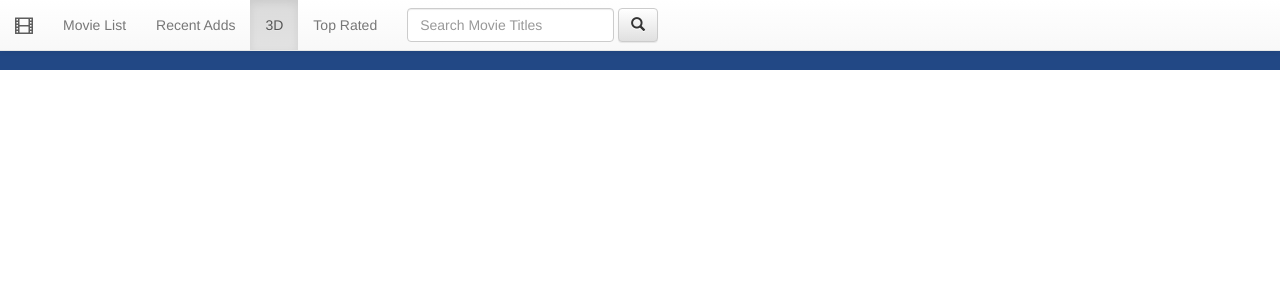
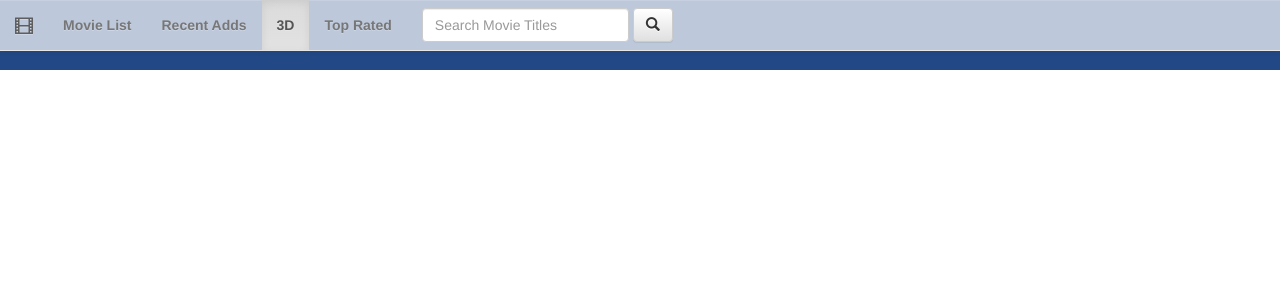
Before and after one commit to LobsterBandit/Movie_DB_App, a Flask app: page /3d/ in a window 1280 px wide. Shown: the top 300 px of the page. Run offline with Flask 2, Linux system fonts and the light colour scheme; data that the repository does not hold is empty; some libraries are stand-ins or nearby versions.

Commit message:
Messing with navbar opacity

```diff
--- a/app/Templates/base.html
+++ b/app/Templates/base.html
@@ -36,15 +36,15 @@
 				<div class="collapse navbar-collapse" id="home">
 					<ul class="nav navbar-nav">
 						<!--<li><a href={{ url_for('index') }}>Home</a></li>-->
-						<li><a href={{ url_for('paged_list') }}>Movie List</a></li>
-						<li><a href={{ url_for('recent') }}>Recent Adds</a></li>
-						<li><a href={{ url_for('movie_3d') }}>3D</a></li>
-						<li><a href={{ url_for('top_rated') }}>Top Rated</a></li>
+						<li><a href={{ url_for('paged_list') }}><strong>Movie List</strong></a></li>
+						<li><a href={{ url_for('recent') }}><strong>Recent Adds</strong></a></li>
+						<li><a href={{ url_for('movie_3d') }}><strong>3D</strong></a></li>
+						<li><a href={{ url_for('top_rated') }}><strong>Top Rated</strong></a></li>
 						<li><form class="navbar-form" role="search" action="/search" method=post>
                             {{ form.hidden_tag() }}
-							<div class="form-group">
-								<input type="text" class="form-control" name="search" placeholder="Search Movie Titles" value="{{ request.form.search }}">
-							</div>
+							<!--<div class="form-group">-->
+								<input type="search" class="form-control" name="search" placeholder="Search Movie Titles">
+							<!--</div>-->
 							<button type="submit" class="btn btn-default"><i class="glyphicon glyphicon-search"></i></button>
 						</form></li>
 					</ul>
@@ -62,6 +62,6 @@
 			$('ul.nav a').filter(function() {
 				return this.href == url;
 			}).parent().addClass('active');
-		</script>
+        </script>
 	</body>
 </html>
--- a/app/static/css/styles.css
+++ b/app/static/css/styles.css
@@ -53,6 +53,10 @@ img {
  /*   margin-left: -10px;*/
 }
 
+.navbar-fixed-top {
+    background: rgba(255, 255, 255, 0.7);
+}
+
 /*.navbar-nav > li > a, .navbar-brand {
     padding-top:5px !important; padding-bottom:0 !important;
     height: 30px;
```
